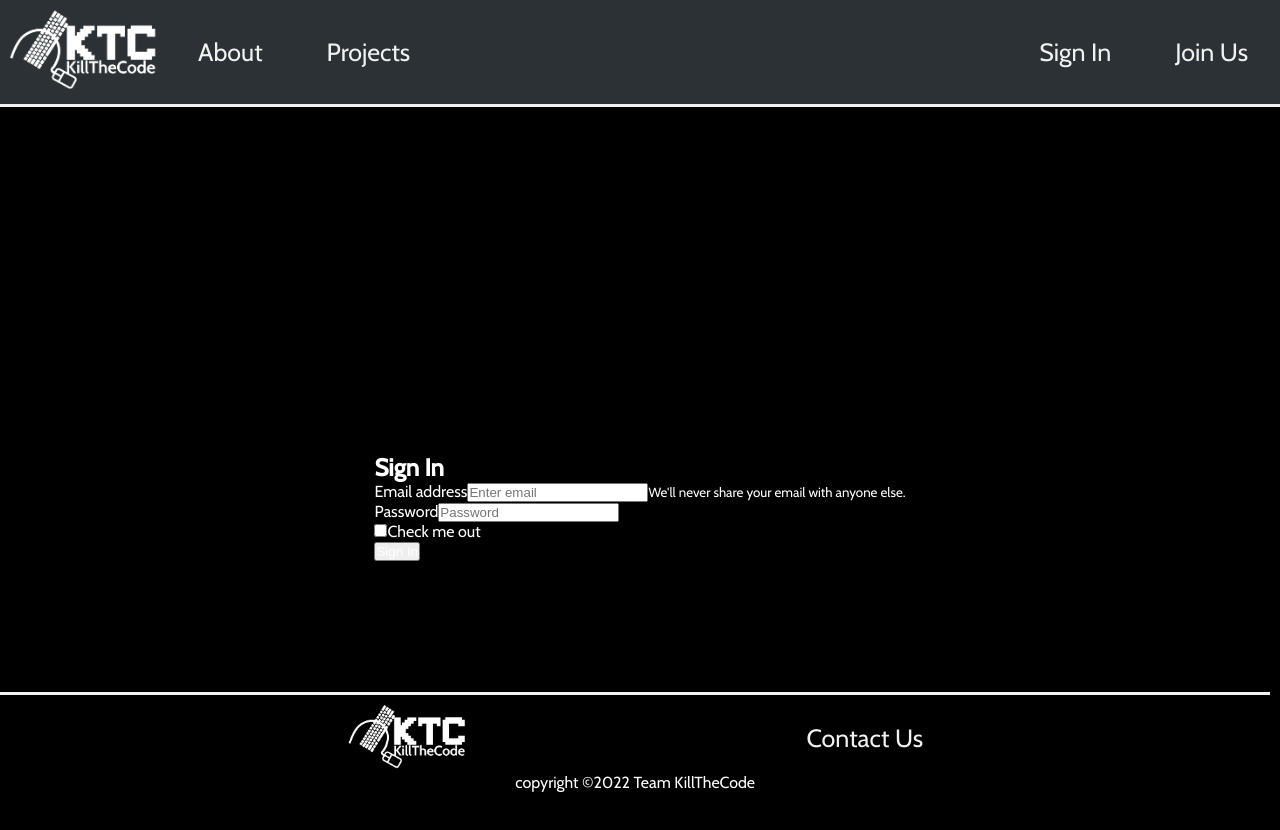
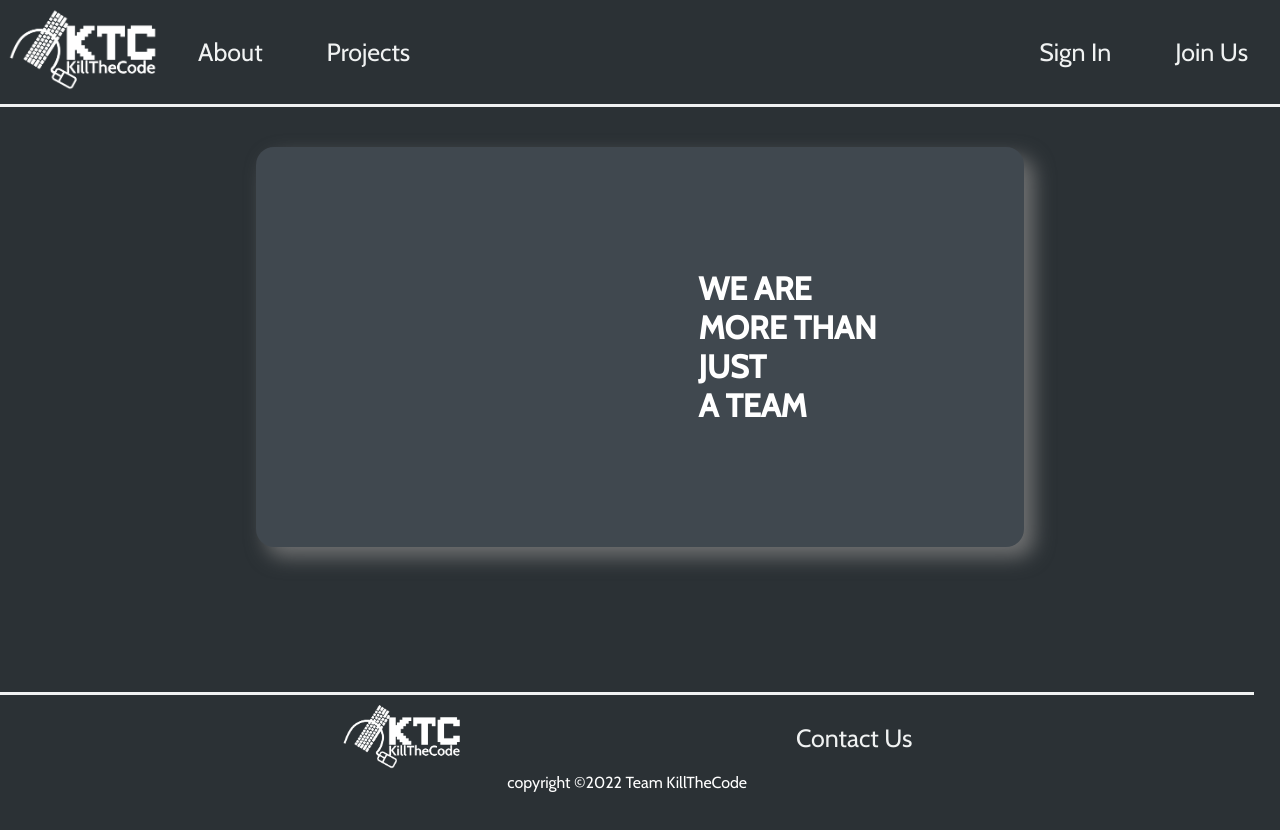
Before and after one commit to Jonghan-park/KillTheCode, a React (Create React App) app in the folder frontend/: page /signin in a window 1280 px wide. Shown: the top 830 px of the page. After the commit the page ends 800 px from the top, so only its background shows below. Built offline with nearby package versions, Linux system fonts and the light colour scheme.

Commit message:
work F.A icon

```diff
--- a/frontend/package.json
+++ b/frontend/package.json
@@ -3,6 +3,10 @@
   "version": "0.1.0",
   "private": true,
   "dependencies": {
+    "@fortawesome/fontawesome-svg-core": "^6.2.0",
+    "@fortawesome/free-regular-svg-icons": "^6.2.0",
+    "@fortawesome/free-solid-svg-icons": "^6.2.0",
+    "@fortawesome/react-fontawesome": "^0.2.0",
     "@testing-library/jest-dom": "^5.16.5",
     "@testing-library/react": "^13.4.0",
     "@testing-library/user-event": "^13.5.0",
--- a/frontend/public/index.html
+++ b/frontend/public/index.html
@@ -14,6 +14,7 @@
       manifest.json provides metadata used when your web app is installed on a
       user's mobile device or desktop. See https://developers.google.com/web/fundamentals/web-app-manifest/
     -->
+    <script src="https://kit.fontawesome.com/f6130471fc.js" crossorigin="anonymous"></script>
     <link rel="preconnect" href="https://fonts.googleapis.com">
 <link rel="preconnect" href="https://fonts.gstatic.com" crossorigin>
 <link href="https://fonts.googleapis.com/css2?family=Cabin:wght@400;500&display=swap" rel="stylesheet">
--- a/frontend/src/components/Footer/Footer.css
+++ b/frontend/src/components/Footer/Footer.css
@@ -1,5 +1,6 @@
 .footer{
   position: absolute;
+
   right: 1;
   bottom: 0;
   left: 1;
--- a/frontend/src/components/SignIn/SignIn.css
+++ b/frontend/src/components/SignIn/SignIn.css
@@ -2,13 +2,37 @@
     color: white;
     margin:0;
     padding:0;
-    /* box-sizing: border-box; */
+    box-sizing: border-box;
 }
 
-.containerBody{
+.container{
     display: flex;
     align-items: center;
     justify-content: center;
-    background-color:black;
-   height: 100vh
+    /* background-color:black; */
+height: 60vh;
+
 }
+
+.formBox{
+    position: relative;
+
+    width:60%;
+    height:50vh;
+    background:#40484f;
+    border-radius: 18px;
+    box-shadow: 10px 10px 20px rgba(128, 128, 128, 0.801);
+
+}
+
+.signIn{
+    position: absolute;
+    top: 0;
+    left:0;
+    width:100%;
+    height:100%;
+    display: flex;
+    align-items: center;
+    justify-content: space-around;
+
+}
--- a/frontend/src/components/SignIn/SignIn.js
+++ b/frontend/src/components/SignIn/SignIn.js
@@ -2,13 +2,18 @@ import React from "react";
 import "./SignIn.css";
 import Button from "react-bootstrap/Button";
 import Form from "react-bootstrap/Form";
-
+import { FontAwesomeIcon } from "@fortawesome/react-fontawesome";
+// import { faSolid } from "@fortawesome/free-solid-svg-icons";
 function SignIn() {
   return (
-    <div className="containerBody">
-      <div className="container">
+    <div className="container">
+      <div className="formBox">
         <div className="signIn">
-          <Form>
+          <form>
+            <FontAwesomeIcon icon="fa-solid fa-user" />
+            <FontAwesomeIcon icon="fa-regular fa-user" />
+          </form>
+          {/* <Form>
             <h2>Sign In</h2>
             <Form.Group className="mb-3" controlId="formBasicEmail">
               <Form.Label>Email address</Form.Label>
@@ -28,9 +33,19 @@ function SignIn() {
             <Button variant="primary" type="submit">
               Sign In
             </Button>
-          </Form>
+          </Form> */}
+          <div className="panelContainer">
+            <h1>
+              WE ARE
+              <br />
+              MORE THAN
+              <br />
+              JUST
+              <br />A TEAM
+              <br />
+            </h1>
+          </div>
         </div>
-        <div className="panelContainer"></div>
       </div>
     </div>
   );
```
Also changed, not shown: 1 other file (tests, documents, lock files or other folders).
